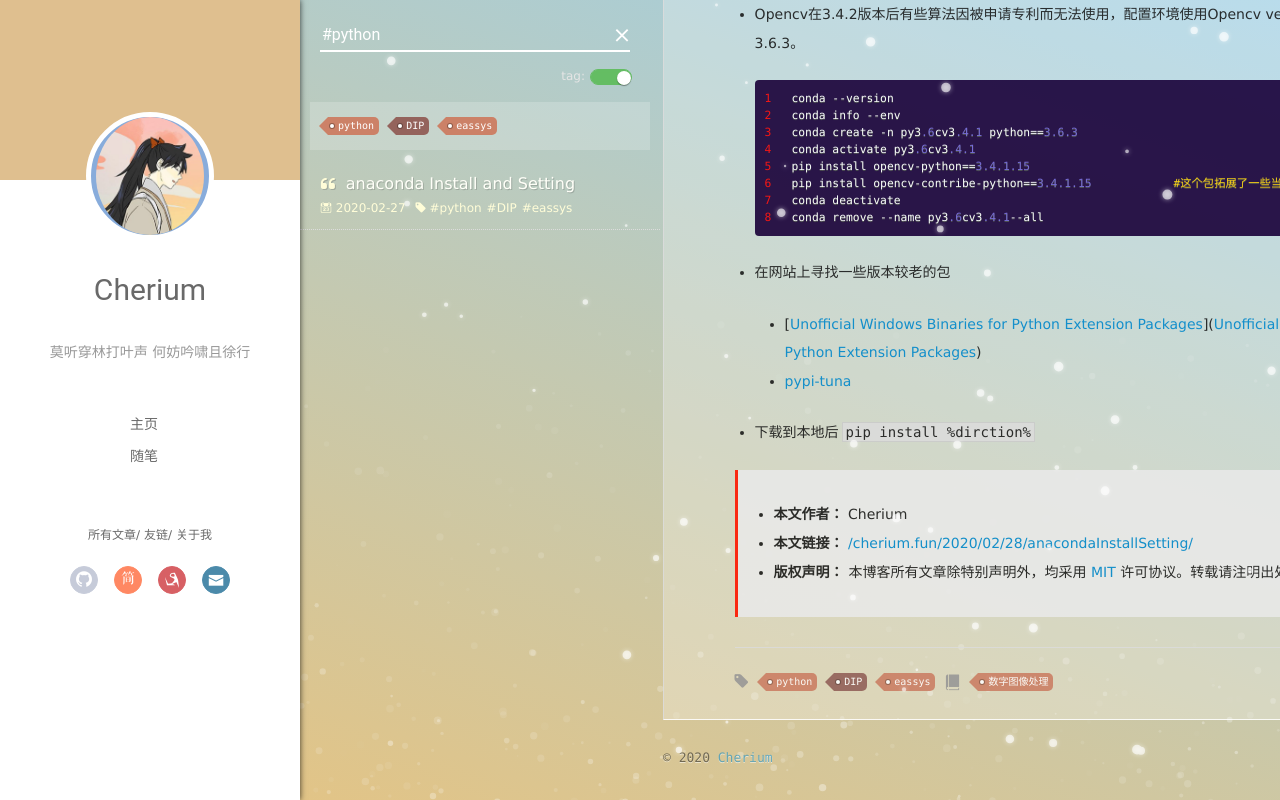
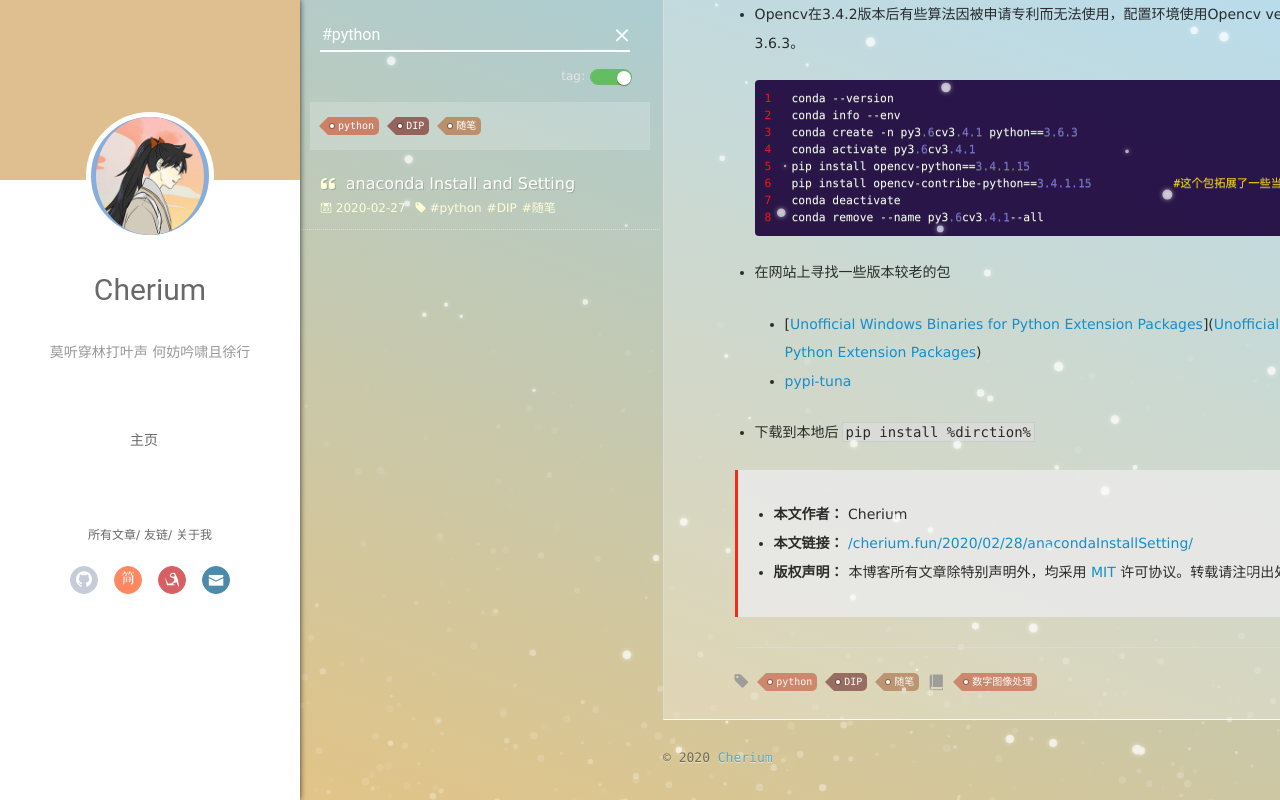
Before and after one commit to luseanevens/luseanevnes, a plain HTML site: page 2020/02/28/anacondaInstallSetting/index.html in a window 1280 px wide. Both pictures are taken after a click on the link "python". Drawn offline with Linux system fonts and the light colour scheme; some packages are replaced by stand-ins of ours; a script that the page names is missing; files whose address does not match are found by name.

Commit message:
Site updated: 2020-02-28 04:49:20

```diff
--- a/2020/02/28/anacondaInstallSetting/index.html
+++ b/2020/02/28/anacondaInstallSetting/index.html
@@ -18,11 +18,11 @@
 <meta property="og:description" content="anaconda 安装配置过程原理&amp;emsp;&amp;emsp;不同版本的库需要不同的编译器版本，anaconda可以通过conda创建不同的环境，每个环境都有不同的python版本，可以在激活环境后安装对应的库，从而形成多个封装好的并对应不同应用需求的环境。其关系如下图所示：">
 <meta property="og:image" content="http://q6cszymrf.bkt.clouddn.com/img/20200227175719.png">
 <meta property="article:published_time" content="2020-02-27T19:53:10.407Z">
-<meta property="article:modified_time" content="2020-02-27T19:53:25.546Z">
+<meta property="article:modified_time" content="2020-02-27T20:33:21.954Z">
 <meta property="article:author" content="Cherium">
 <meta property="article:tag" content="python">
 <meta property="article:tag" content="DIP">
-<meta property="article:tag" content="eassys">
+<meta property="article:tag" content="随笔">
 <meta name="twitter:card" content="summary">
 <meta name="twitter:image" content="http://q6cszymrf.bkt.clouddn.com/img/20200227175719.png">
 
@@ -80,8 +80,6 @@
 			<ul>
 
 				<li><a href="/" target="_blank" rel="noopener" >主页</a></li>
-
-				<li><a href="/tags/essays/" target="_blank" rel="noopener" >随笔</a></li>
 
 			</ul>
 		</nav>
@@ -145,8 +143,6 @@
 
 
 
-
-
 			<nav class="header-nav">
 				<div class="social">
 
@@ -165,9 +161,7 @@
 				<ul style="width: 50%">
 
 
-					<li style="width: 50%"><a href="/" target="_blank" rel="noopener">主页</a></li>
-
-					<li style="width: 50%"><a href="/tags/essays/" target="_blank" rel="noopener">随笔</a></li>
+					<li style="width: 100%"><a href="/" target="_blank" rel="noopener">主页</a></li>
 
 				</ul>
 			</nav>
@@ -303,7 +297,7 @@
         		</li>
 
         		<li class="article-tag-list-item">
-        			<a href="javascript:void(0)" class="js-tag article-tag-list-link color2">eassys</a>
+        			<a href="javascript:void(0)" class="js-tag article-tag-list-link color3">随笔</a>
         		</li>
 
 		</ul>
@@ -530,7 +524,7 @@
               </li>
 
               <li class="article-tag-list-item">
-                <a href="javascript:void(0)" class="js-tag color2">eassys</a>
+                <a href="javascript:void(0)" class="js-tag color3">随笔</a>
               </li>
 
             <div class="clearfix"></div>
--- a/content.json
+++ b/content.json
@@ -1 +1 @@
-[{"title":"anaconda Install and Setting","date":"2020-02-27T19:53:10.407Z","path":"2020/02/28/anacondaInstallSetting/","text":"anaconda 安装配置过程原理&emsp;&emsp;不同版本的库需要不同的编译器版本，anaconda可以通过conda创建不同的环境，每个环境都有不同的python版本，可以在激活环境后安装对应的库，从而形成多个封装好的并对应不同应用需求的环境。其关系如下图所示： 在conda activate env后，选取的环境被抽取出来作为当下的环境变量。 anconda自带一个版本的编译器作为自己运行环境的编译器，在安装中可以讲此编译器作为自己的环境变量，在此之前卸载已安装的Python发行版。 在新的机器上，安装是推荐配置好Python和conda的环境变量。（打两个勾 ） Opencv在3.4.2版本后有些算法因被申请专利而无法使用，配置环境使用Opencv ver 3.4.1.15 + Python ver 3.6.3。 12345678conda --versionconda info --env #列出所有环境conda create -n py3.6cv3.4.1 python==3.6.3conda activate py3.6cv3.4.1pip install opencv-python==3.4.1.15pip install opencv-contribe-python==3.4.1.15 #这个包拓展了一些当前opencv没有的算法conda deactivateconda remove --name py3.6cv3.4.1--all 在网站上寻找一些版本较老的包 [Unofficial Windows Binaries for Python Extension Packages](Unofficial Windows Binaries for Python Extension Packages) pypi-tuna 下载到本地后pip install %dirction%","link":"","tags":[{"name":"python","slug":"python","permalink":"tags/python/"},{"name":"DIP","slug":"DIP","permalink":"tags/DIP/"},{"name":"eassys","slug":"eassys","permalink":"tags/eassys/"}]}]
+[{"title":"anaconda Install and Setting","date":"2020-02-27T19:53:10.407Z","path":"2020/02/28/anacondaInstallSetting/","text":"anaconda 安装配置过程原理&emsp;&emsp;不同版本的库需要不同的编译器版本，anaconda可以通过conda创建不同的环境，每个环境都有不同的python版本，可以在激活环境后安装对应的库，从而形成多个封装好的并对应不同应用需求的环境。其关系如下图所示： 在conda activate env后，选取的环境被抽取出来作为当下的环境变量。 anconda自带一个版本的编译器作为自己运行环境的编译器，在安装中可以讲此编译器作为自己的环境变量，在此之前卸载已安装的Python发行版。 在新的机器上，安装是推荐配置好Python和conda的环境变量。（打两个勾 ） Opencv在3.4.2版本后有些算法因被申请专利而无法使用，配置环境使用Opencv ver 3.4.1.15 + Python ver 3.6.3。 12345678conda --versionconda info --env #列出所有环境conda create -n py3.6cv3.4.1 python==3.6.3conda activate py3.6cv3.4.1pip install opencv-python==3.4.1.15pip install opencv-contribe-python==3.4.1.15 #这个包拓展了一些当前opencv没有的算法conda deactivateconda remove --name py3.6cv3.4.1--all 在网站上寻找一些版本较老的包 [Unofficial Windows Binaries for Python Extension Packages](Unofficial Windows Binaries for Python Extension Packages) pypi-tuna 下载到本地后pip install %dirction%","link":"","tags":[{"name":"python","slug":"python","permalink":"tags/python/"},{"name":"DIP","slug":"DIP","permalink":"tags/DIP/"},{"name":"随笔","slug":"随笔","permalink":"tags/随笔/"}]}]
```
Also changed, not shown: archives/2020/02/index.html (+4 -10 lines), archives/2020/index.html (+4 -10 lines), archives/index.html (+4 -10 lines), categories/数字图像处理/index.html (+4 -10 lines), index.html (+3 -9 lines), tags/DIP/index.html (+4 -10 lines), tags/python/index.html (+4 -10 lines), tags/随笔/index.html (renamed from tags/eassys/index.html, +6 -12 lines), img/alipay.jpg (deleted), img/biubiubiu.gif (deleted), img/forkme.png (deleted), img/weixin.png (deleted).
